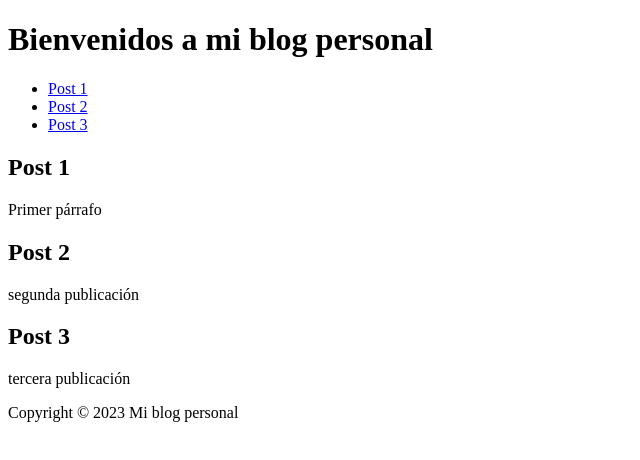
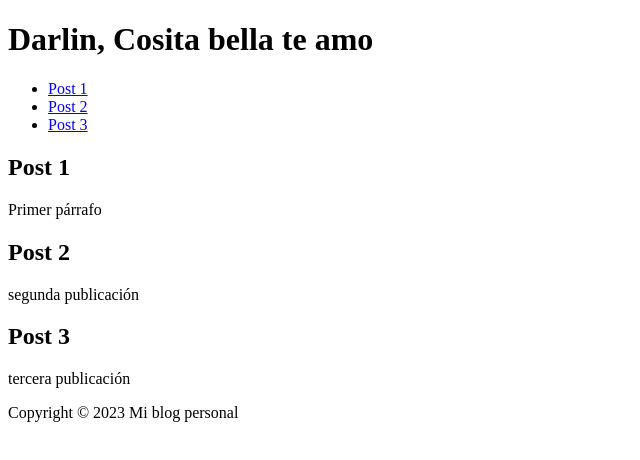
Before and after one commit to llanos25/Ejemplo-pagina-web, a plain HTML site: page index.html in a window 1280 px wide. Shown: the whole page, without its empty margins (0-640 px from the left). Drawn offline with Linux system fonts and the light colour scheme.

Commit message:
actualizacion003
actualización titulo

```diff
--- a/index.html
+++ b/index.html
@@ -6,7 +6,7 @@
   </head>
   <body>
     <header>
-      <h1>Bienvenidos a mi blog personal</h1>
+      <h1>Darlin, Cosita bella te amo</h1>
       <nav>
         <ul>
           <li><a href="#post1">Post 1</a></li>
```
